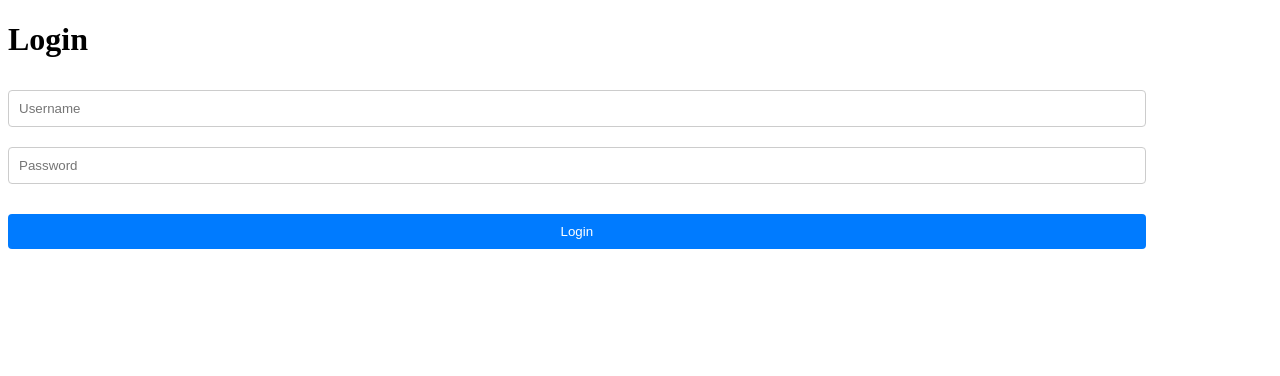
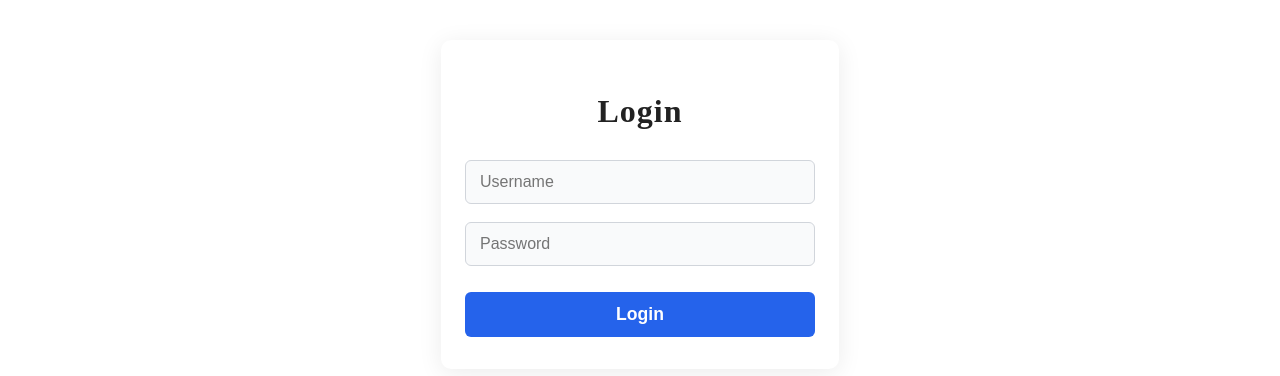
Before and after one commit to Simone2420/Django_React_Project, a React (Vite) app in the folder frontend/: page /login in a window 1280 px wide. Shown: the top 376 px of the page. Built offline with nearby package versions, Linux system fonts and the light colour scheme.

Commit message:
prelease 1

```diff
--- /dev/null
+++ b/frontend/src/components/Note.jsx
@@ -0,0 +1,16 @@
+import React from 'react'
+import '../styles/Note.css'
+export default function Note({ note, onDelete }) {
+    const formatedCreationDate = new Date(note.created_at).toLocaleDateString("en-US");
+    const formatedUpdateDate = new Date(note.updated_at).toLocaleDateString("en-US");
+    return (
+        <div className='note-container'>
+            <h2 className='note-title'>{note.title}</h2>
+            <p className='note-content'>{note.content}</p>
+            <p className='note-date'>Created at: {formatedCreationDate}</p>
+            <p className='note-updated-at'>Last updated: {formatedUpdateDate}</p>
+            <button className='note-delete-button' onClick={() => onDelete(note.id)}>Delete</button>
+            <button className='note-edit-button'>Edit</button>
+        </div>
+    );
+}
--- a/frontend/src/pages/Home.jsx
+++ b/frontend/src/pages/Home.jsx
@@ -1,5 +1,7 @@
-import { useState, useEffect, use } from "react";
+import { useState, useEffect } from "react";
 import api from "../api";
+import Note from "../components/Note";
+import "../styles/Home.css";
 export default function Home() {
     const [notes, setNotes] = useState([]);
     const [title, setTitle] = useState("");
@@ -16,13 +18,11 @@ export default function Home() {
         .catch((error) => alert("An error occurred: " + error));
     };
     const deleteNote = (id) => {
-        api.delete(`/api/notes/${id}/`)
+        api.delete(`/api/notes/delete/${id}/`)
         .then((res) => {
             if (res.status === 204) {
                 console.log("Note deleted successfully");
-            }
-            else {
-                alert("An error occurred while deleting the note", res.status);
+                getNote()
             }
         }).catch((error) => {
             console.error("Error deleting note:", error);
@@ -35,6 +35,7 @@ export default function Home() {
         .then((res) => {
             if (res.status === 201) {
                 console.log("Note created successfully:", res.data);
+                getNote();
                 setTitle("");
                 setContent("");
             } else {
@@ -44,21 +45,28 @@ export default function Home() {
             console.error("Error creating note:", error);
             alert("An error occurred while creating the note: " + error);
         });
-        getNote();
+
     }
     useEffect(() => {
         getNote();
     }, []);
     return (
-        <div>
-            <h1>Notes</h1>
+        <div className="home-container">
+            <br />
+            <section className="notes-container">
+            {notes.map((note) => (
+                <Note note={note} onDelete={deleteNote} key={note.id}/>
+            ))}
+            </section>
             <div>
-                <form onSubmit={createNote}>
+                <h1 className="main-title">Notes</h1>
+                <form onSubmit={createNote} className="note-form">
                     <input
                         type="text"
                         value={title}
                         onChange={(e) => setTitle(e.target.value)}
                         placeholder="Title"
+                        className="note-title-input"
                         required
                     />
                     <br />
@@ -66,10 +74,11 @@ export default function Home() {
                         value={content}
                         onChange={(e) => setContent(e.target.value)}
                         placeholder="Content"
+                        className="note-content-input"
                         required
                     />
                     <br />
-                    <button type="submit" value="Submit">Create Note</button>
+                    <button type="submit" value="Submit" className="create-note-button">Create Note</button>
                 </form>
             </div>
         </div>
--- a/frontend/src/styles/Form.css
+++ b/frontend/src/styles/Form.css
@@ -1,36 +1,52 @@
-.form-container {
+.form-contaniner {
+  max-width: 350px;
+  margin: 40px auto;
+  padding: 32px 24px;
+  background: #fff;
+  border-radius: 10px;
+  box-shadow: 0 4px 24px rgba(0,0,0,0.08);
   display: flex;
   flex-direction: column;
-  align-items: center;
-  justify-content: center;
-  margin: 50px auto;
-  padding: 20px;
-  border-radius: 8px;
-  box-shadow: 0 4px 6px rgba(0, 0, 0, 0.1);
-  max-width: 400px;
+  gap: 18px;
+}
+
+.form-contaniner h1 {
+  text-align: center;
+  margin-bottom: 12px;
+  font-size: 2rem;
+  color: #222;
+  letter-spacing: 1px;
 }
 
 .form-input {
-  width: 90%;
-  padding: 10px;
-  margin: 10px 0;
-  border: 1px solid #ccc;
-  border-radius: 4px;
-  box-sizing: border-box;
+  padding: 12px 14px;
+  border: 1px solid #d1d5db;
+  border-radius: 6px;
+  font-size: 1rem;
+  background: #f9fafb;
+  transition: border-color 0.2s;
+  outline: none;
+}
+
+.form-input:focus {
+  border-color: #2563eb;
+  background: #fff;
 }
 
 .form-button {
-  width: 90%;
-  padding: 10px;
-  margin: 20px 0;
-  background-color: #007bff;
-  color: white;
+  padding: 12px 0;
+  background: #2563eb;
+  color: #fff;
   border: none;
-  border-radius: 4px;
+  border-radius: 6px;
+  font-size: 1.1rem;
+  font-weight: 600;
   cursor: pointer;
-  transition: background-color 0.2s ease-in-out;
+  transition: background 0.2s;
+  margin-top: 8px;
 }
 
-.form-button:hover {
-  background-color: #0056b3;
+.form-button:hover,
+.form-button:focus {
+  background: #1d4ed8;
 }
--- /dev/null
+++ b/frontend/src/styles/Home.css
@@ -0,0 +1,74 @@
+.note-form {
+    background: #fff;
+    padding: 2rem;
+    border-radius: 12px;
+    box-shadow: 0 2px 12px rgba(0,0,0,0.08);
+    max-width: 400px;
+    margin: 2rem auto;
+    display: flex;
+    flex-direction: column;
+    gap: 1rem;
+}
+
+.note-title-input,
+.note-content-input {
+    width: 100%;
+    padding: 0.75rem 1rem;
+    border: 1px solid #d1d5db;
+    border-radius: 6px;
+    font-size: 1rem;
+    transition: border-color 0.2s;
+    background: #f9fafb;
+}
+
+.note-title-input:focus,
+.note-content-input:focus {
+    border-color: #6366f1;
+    outline: none;
+    background: #fff;
+}
+
+.note-content-input {
+    min-height: 100px;
+    resize: vertical;
+}
+
+.create-note-button {
+    background: #6366f1;
+    color: #fff;
+    border: none;
+    border-radius: 6px;
+    padding: 0.75rem 1.5rem;
+    font-size: 1rem;
+    cursor: pointer;
+    transition: background 0.2s;
+}
+
+.create-note-button:hover,
+.create-note-button:focus {
+    background: #4f46e5;
+}
+.main-title {
+    text-align: center;
+    font-size: 2rem;
+    color: #1f2937;
+    margin-bottom: 1rem;
+    font-weight: 600;
+}
+.notes-container {
+    display: flex;
+    flex-wrap: wrap;
+    justify-content: center;
+    gap: 1.5rem;
+    margin-top: 2rem;
+}
+.home-container {
+    padding: 2rem;
+    background: #f3f4f6;
+    min-height: 100vh;
+    display: block;
+    width: 100%;
+}
+body {
+    overflow-x: hidden;
+}
--- /dev/null
+++ b/frontend/src/styles/Note.css
@@ -0,0 +1,80 @@
+.note-container {
+    background: #fff;
+    border-radius: 12px;
+    box-shadow: 0 2px 8px rgba(0,0,0,0.08);
+    padding: 24px 20px;
+    margin: 16px 0;
+    max-width: 800px;
+    transition: box-shadow 0.2s;
+    display: flex;
+    flex-direction: column;
+    gap: 12px;
+}
+
+.note-container:hover {
+    box-shadow: 0 4px 16px rgba(0,0,0,0.15);
+}
+
+.note-title {
+    font-size: 1.5rem;
+    font-weight: 600;
+    margin: 0 0 8px 0;
+    color: #2d3748;
+}
+
+.note-content {
+    font-size: 1rem;
+    color: #4a5568;
+    margin: 0 0 8px 0;
+}
+
+.note-date,
+.note-updated-at {
+    font-size: 0.85rem;
+    color: #718096;
+    margin: 0;
+}
+
+.note-delete-button,
+.note-edit-button {
+    padding: 8px 16px;
+    border: none;
+    border-radius: 6px;
+    font-size: 0.95rem;
+    cursor: pointer;
+    margin-right: 8px;
+    transition: background 0.15s;
+}
+
+.note-delete-button {
+    background: #e53e3e;
+    color: #fff;
+}
+
+.note-delete-button:hover {
+    background: #c53030;
+}
+
+.note-edit-button {
+    background: #3182ce;
+    color: #fff;
+}
+
+.note-edit-button:hover {
+    background: #2b6cb0;
+}
+
+/* Aumenta el tamaño de las notas */
+.note-container {
+    font-size: 1.15rem;
+    padding: 32px 28px;
+    max-width: 950px;
+}
+
+.note-title {
+    font-size: 2rem;
+}
+
+.note-content {
+    font-size: 1.15rem;
+}
```
Also changed, not shown: 2 other files (tests, documents, lock files or other folders).
